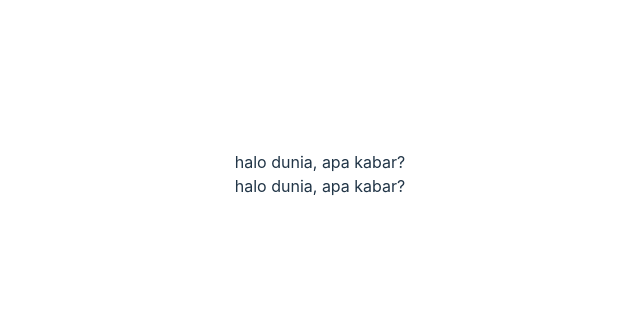
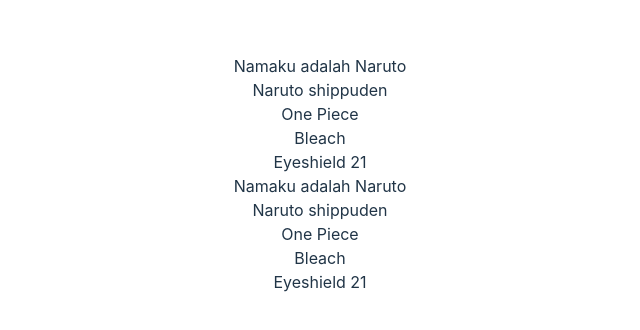
Before and after one commit to Abaljerind/belajar-fullstack, a React (Vite) app in the folder reactjs/react-fundamental/: page / in a window 1280 px wide. Shown: the part 226-556 px from the top of the page, without its empty margins (320-960 px from the left). Built offline with nearby package versions, Linux system fonts and the light colour scheme.

Commit message:
Display variable and array data with map()

```diff
--- a/reactjs/react-fundamental/src/components/Article.jsx
+++ b/reactjs/react-fundamental/src/components/Article.jsx
@@ -1,5 +1,20 @@
 function Article() {
-  return <div>halo dunia, apa kabar?</div>;
+  const name = "Naruto";
+  const titles = ["Naruto shippuden", "One Piece", "Bleach", "Eyeshield 21"];
+  return (
+    <>
+      <div>Namaku adalah {name}</div>
+      <div>
+        {titles.map((title) => {
+          return (
+            <>
+              <div key={title}>{title}</div>
+            </>
+          );
+        })}
+      </div>
+    </>
+  );
 }
 
 export default Article;
```
